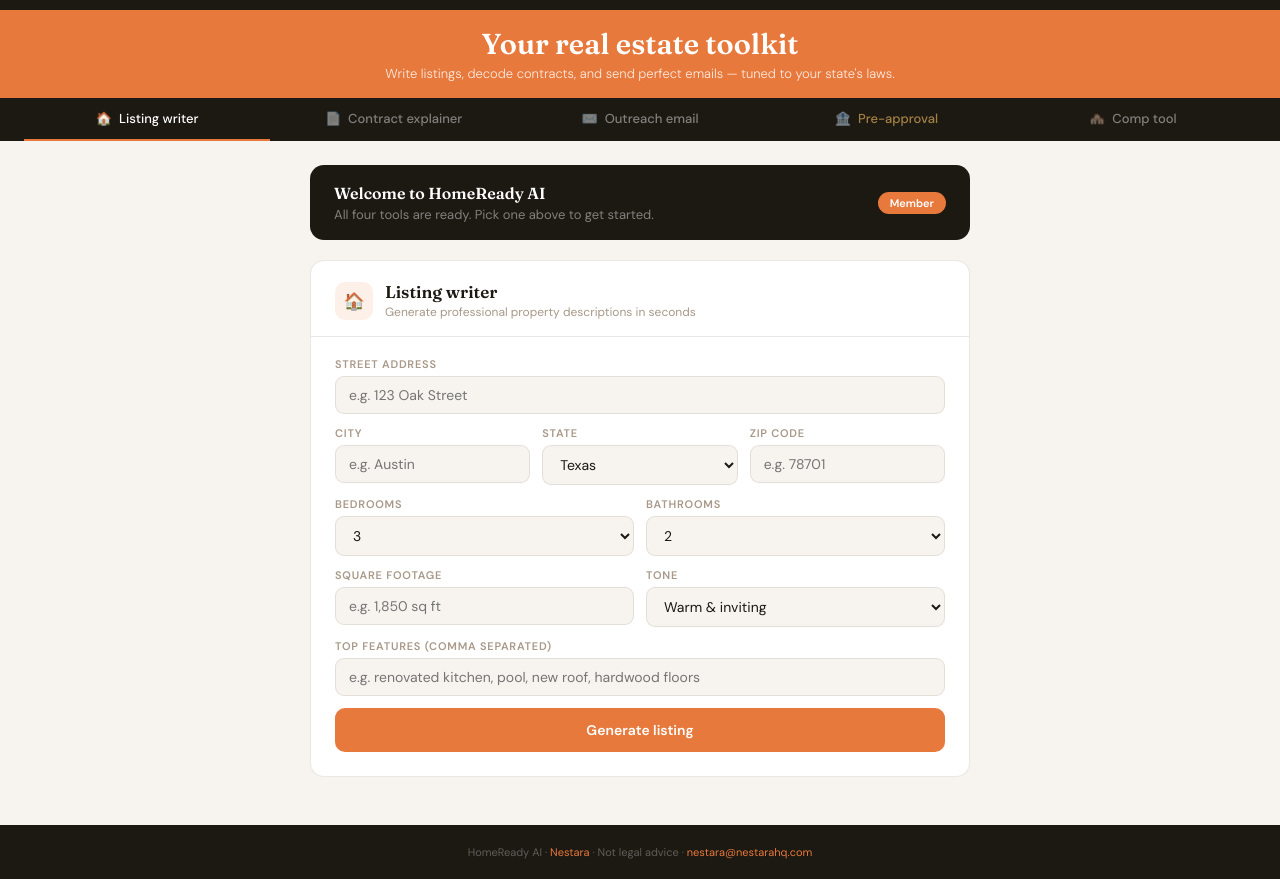
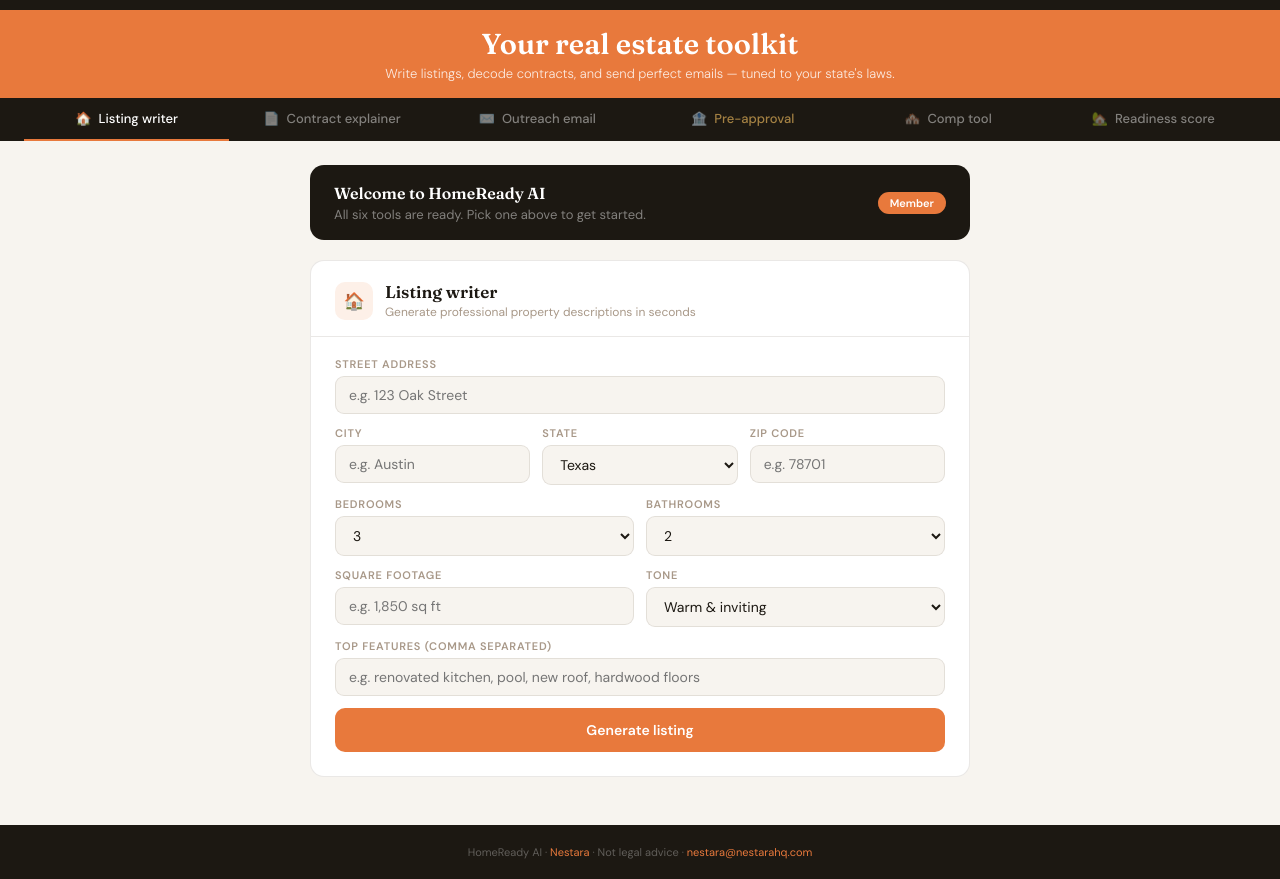
Before and after one commit to NestaraHQ/homereadyai, a plain HTML site: page Homereadyai/app.html in a window 1280 px wide. Shown: the part 48-927 px from the top of the page. Drawn offline with nearby package versions, Linux system fonts and the light colour scheme.

Commit message:
Update app.html

```diff
--- a/Homereadyai/app.html
+++ b/Homereadyai/app.html
@@ -107,12 +107,13 @@
   <button class="tab-btn" onclick="switchTab('email',this)"><span>✉️</span> Outreach email</button>
   <button class="tab-btn lo-tab" onclick="switchTab('preapproval',this)"><span>🏦</span> Pre-approval</button>
   <button class="tab-btn" onclick="window.location.href='/comps'"><span>🏘️</span> Comp tool</button>
+  <button class="tab-btn" onclick="window.location.href='/mortgage-readiness'"><span>🏡</span> Readiness score</button>
 </div>
 <div class="main">
   <div class="welcome-banner">
     <div class="welcome-text">
       <h2>Welcome to HomeReady AI</h2>
-      <p>All four tools are ready. Pick one above to get started.</p>
+      <p>All six tools are ready. Pick one above to get started.</p>
     </div>
     <span class="welcome-badge">Member</span>
   </div>
```
